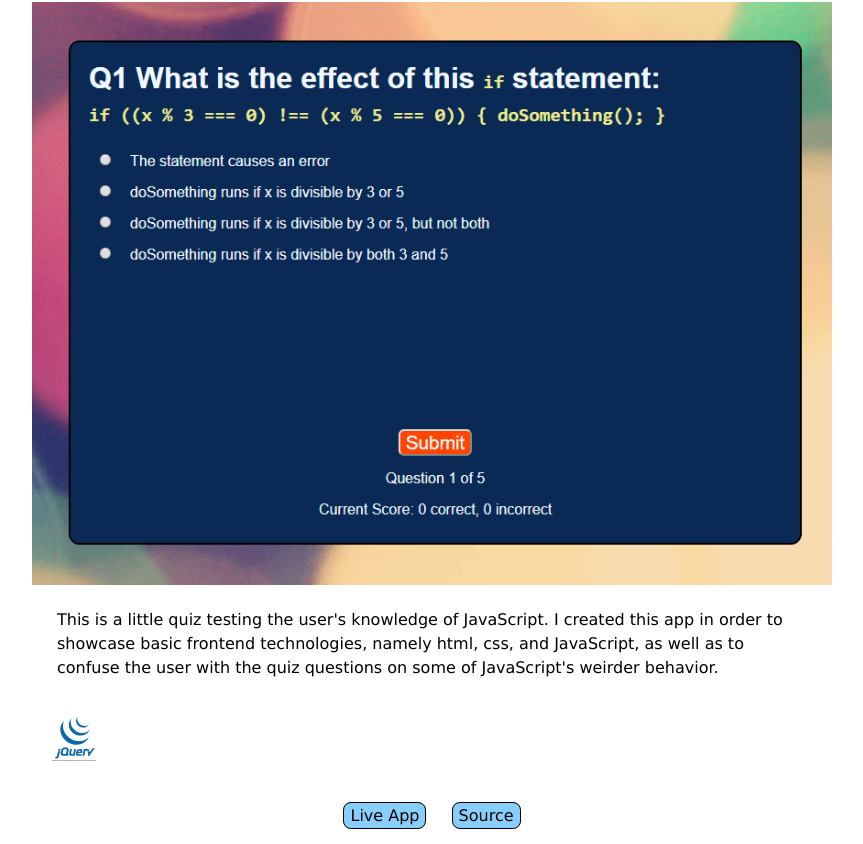
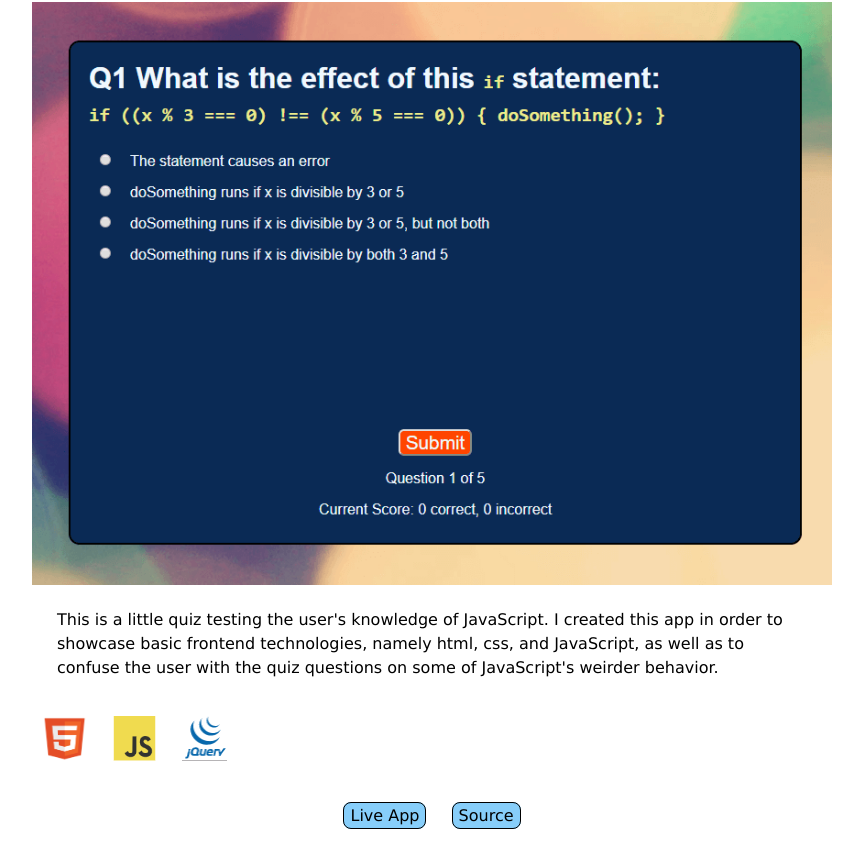
Before and after one commit to davidbolin1016/portfolio, a plain HTML site: page index.html in a window 1280 px wide. Shown: the part 925-1769 px from the top of the page, without its empty margins (208-1071 px from the left). Drawn offline with nearby package versions, Linux system fonts and the light colour scheme.

Commit message:
added tech stack icons

```diff
--- a/index.html
+++ b/index.html
@@ -44,9 +44,11 @@
       <img class="screenshot" src="images/javascript-quiz.png">
 
       <p>This is a little quiz testing the user's knowledge of JavaScript. I created this app in order to showcase basic frontend technologies, namely html, css, and JavaScript, as well as to confuse the user with the quiz questions on some of JavaScript's weirder behavior.</p>
-
-      <img class="tech-stack" src="images/jQuery.png" alt="jQuery">
-
+      <ul class="tech-stack-list">
+        <li><img class="tech-stack" src="images/Html5.png" alt="html 5"></li>
+        <li><img class="tech-stack" src="images/js.png" alt="JavaScript"></li>
+        <li><img class="tech-stack" src="images/jQuery.png" alt="jQuery"></li>
+      </ul>
       <ul>
         <li>
           <a href="https://thinkful-ei-bee.github.io/quiz-app-james-david/" class="project-buttons" target="_blank">Live App</a>
--- a/styles/index.css
+++ b/styles/index.css
@@ -83,5 +83,12 @@ p {
 }
 
 .tech-stack {
-  padding: 20px;
+  height: 85px;
+  padding-top: 20px;
+  padding-bottom: 20px;
+  width: 45px;
 }
+
+.tech-stack-list {
+  text-align: left;
+}
```
Also changed, not shown: images/Html5.png (added), images/js.png (added).
